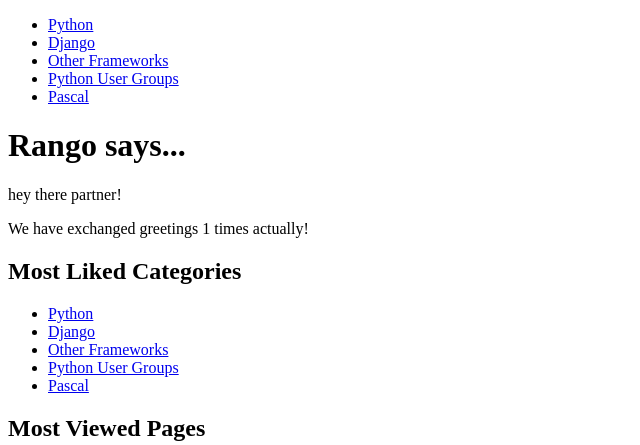
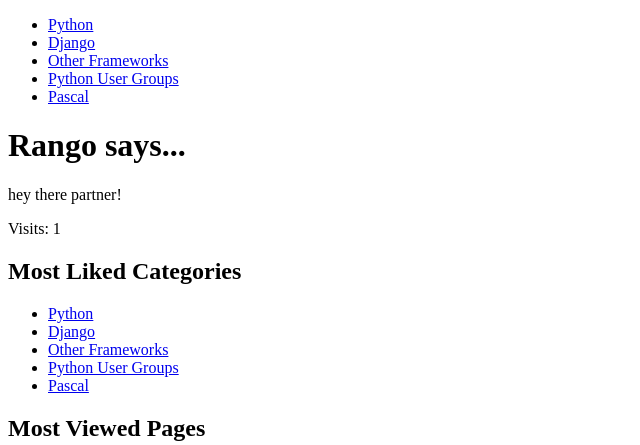
Before and after one commit to andnik1998/tango_with_django_project, a Django app: page / in a window 1280 px wide. Shown: the top 445 px of the page, without its empty margins (0-640 px from the left). Run offline with Django 3.2, Linux system fonts and the light colour scheme; data comes from the database, SQL or seed files in the repository.

Commit message:
chapter 10 done - test fixed

```diff
--- a/templates/rango/index.html
+++ b/templates/rango/index.html
@@ -13,7 +13,7 @@
 			{% else %}
 				hey there partner!
 			{% endif %}
-			<p>We have exchanged greetings {{ visits }} times actually!</p>
+			<p>Visits: {{ visits }}</p>
 		</div>
 
 	<div>
```
